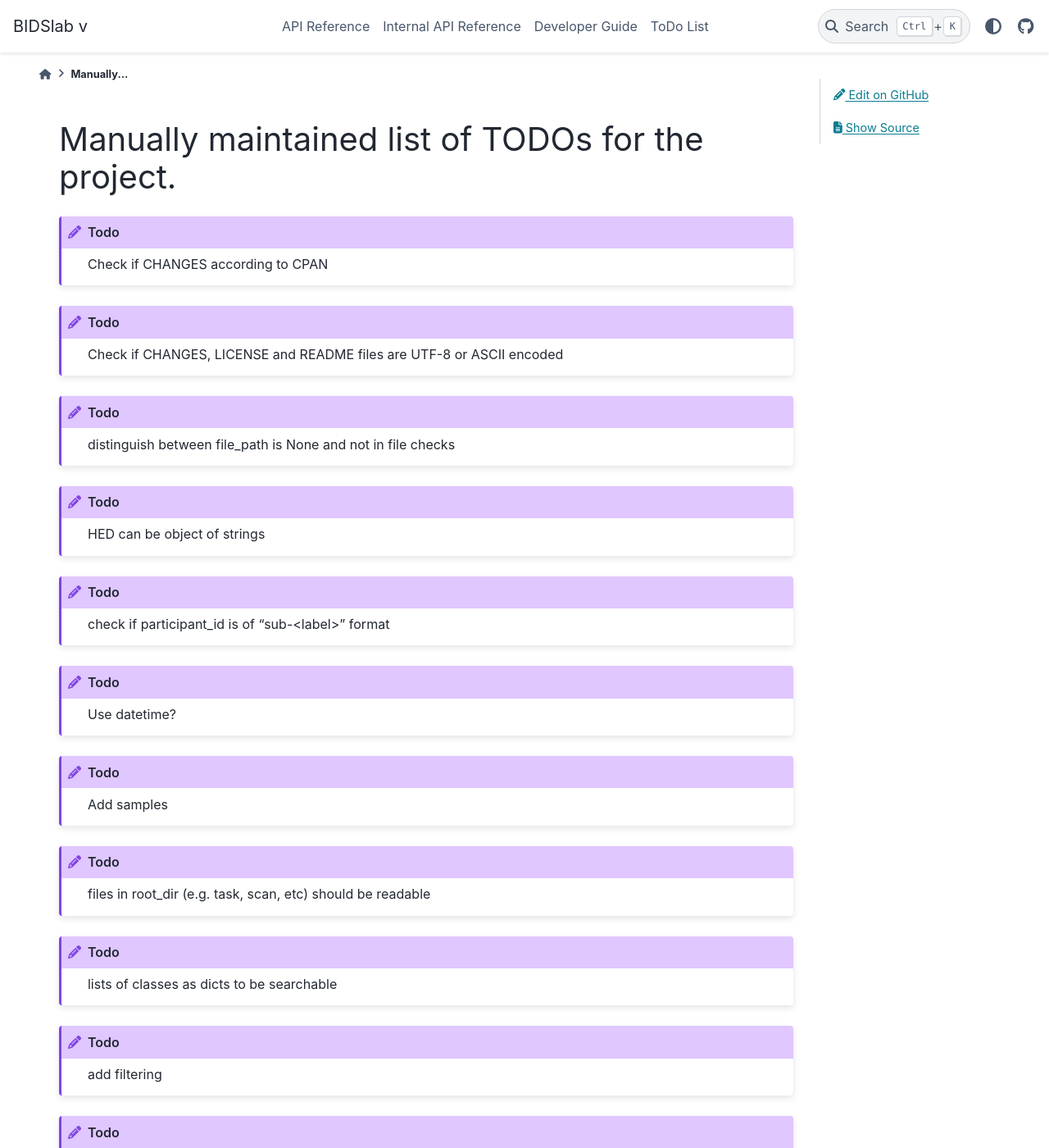
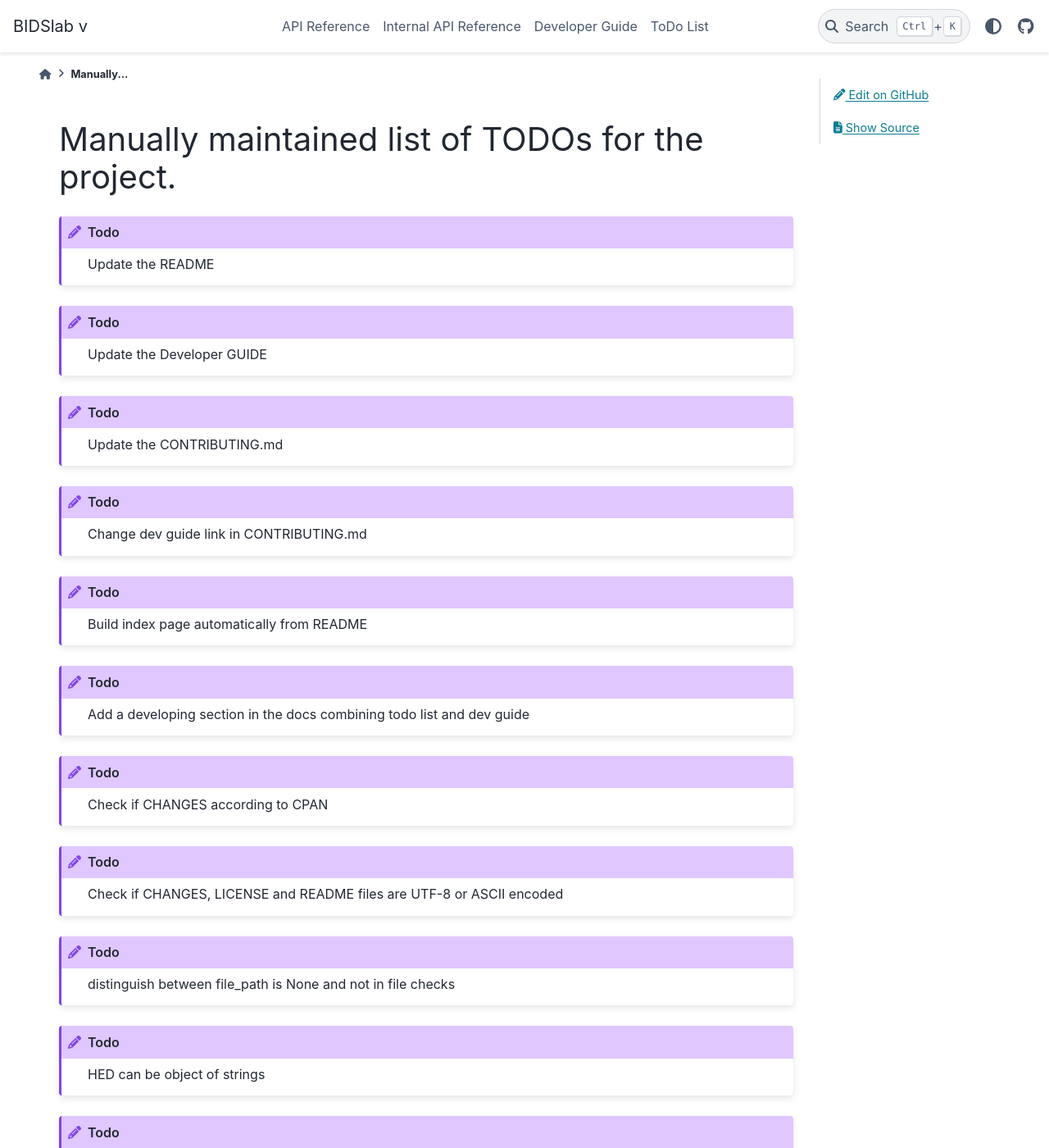
Before and after one commit to TNoak/BIDSlab, a Sphinx documentation site: the page built from docs/source/generated/todos.rst, in a window 1280 px wide and 1400 px high. Shown: the whole window at 82% size. Built offline with Sphinx 7.4.7 and the PyData theme 0.15.4, drawn with Linux system fonts in a browser that asks for light colours; pages that are not in the unit, such as notebooks, are missing from menus; some of the changed text lies outside the part shown.

Commit message:
chore: update todos for docs

```diff
--- a/docs/source/generated/todos.rst
+++ b/docs/source/generated/todos.rst
@@ -4,6 +4,18 @@
 
 Manually maintained list of TODOs for the project.
 --------------------------------------------------
+
+.. todo:: Update the README
+
+.. todo:: Update the Developer GUIDE
+
+.. todo:: Update the CONTRIBUTING.md
+
+.. todo:: Change dev guide link in CONTRIBUTING.md
+
+.. todo:: Build index page automatically from README
+
+.. todo:: Add a developing section in the docs combining todo list and dev guide
 
 .. todo:: Check if CHANGES according to CPAN
 
```
Also changed, not shown: other parts of docs/source/generated/todos.rst (+0 -4 lines).
